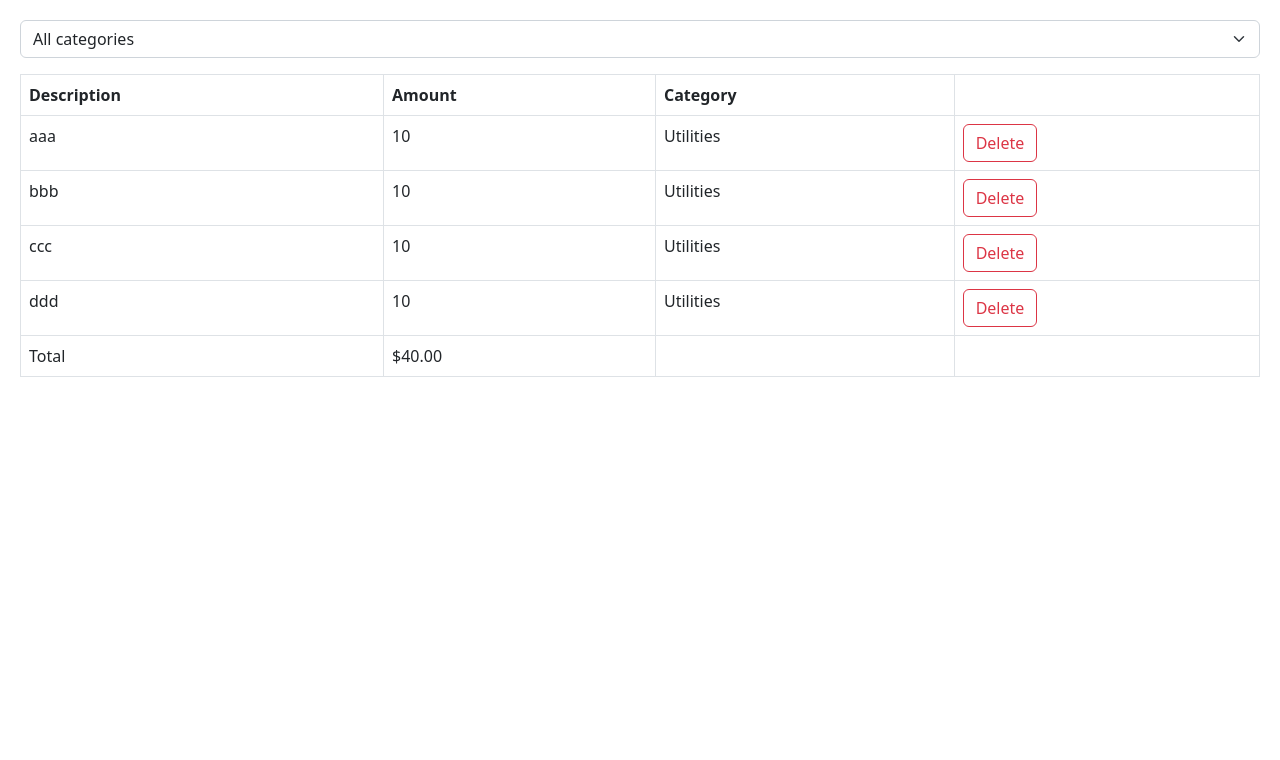
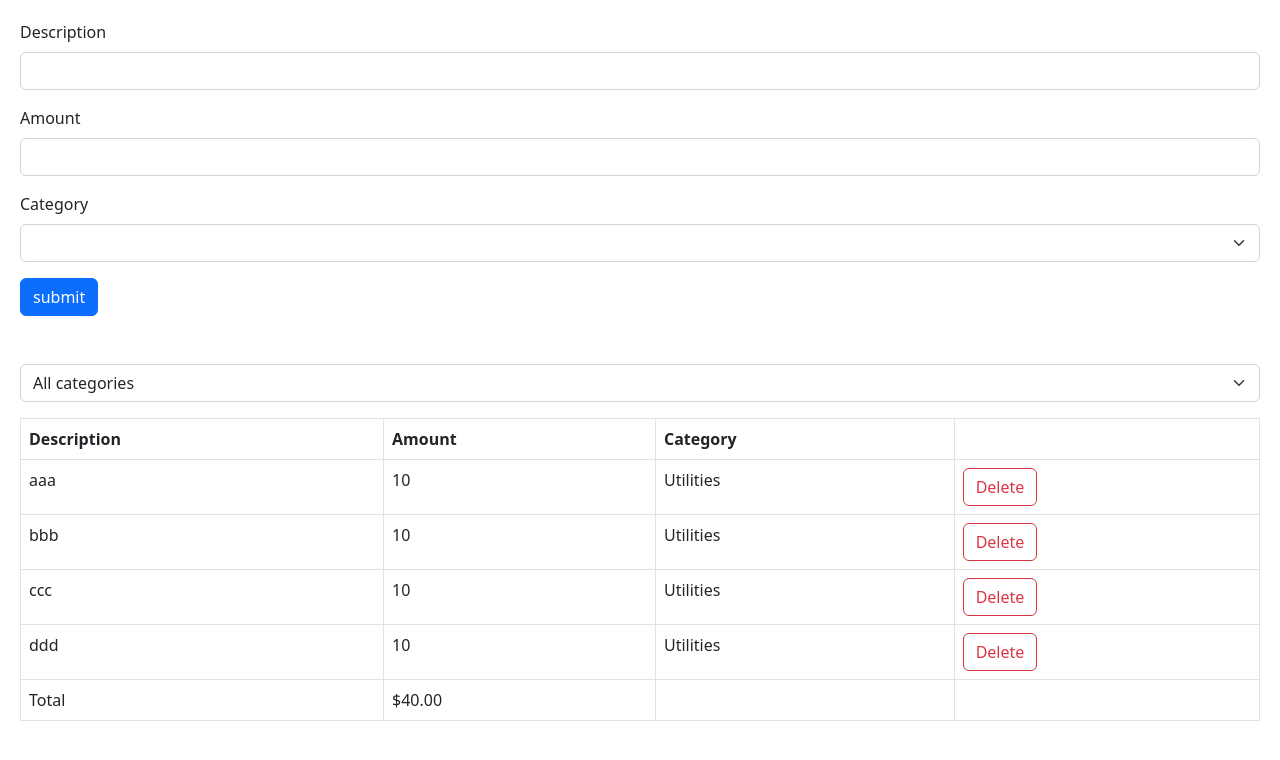
Before and after one commit to Paulgorithms/react-app, a React (Vite) app: page / in a window 1280 px wide. Shown: the top 760 px of the page. Built offline with nearby package versions, Linux system fonts and the light colour scheme.

Commit message:
Build an expense form.

```diff
--- a/src/App.tsx
+++ b/src/App.tsx
@@ -1,6 +1,9 @@
 import { useState } from "react";
 import ExpenseList from "./expense-tracker/components/ExpenseList";
 import ExpenseFilter from "./expense-tracker/components/ExpenseFilter";
+import ExpenseForm from "./expense-tracker/components/ExpenseForm";
+
+export const categories = ["Groceries", "Utilities", "Entertainment"];
 
 function App() {
   const [selectedCategory, setSelectedCategory] = useState("");
@@ -18,6 +21,9 @@
 
   return (
     <div>
+      <div className="mb-5">
+        <ExpenseForm />
+      </div>
       <div className="mb-3">
         <ExpenseFilter
           onSelectCategory={(category) => setSelectedCategory(category)}
--- a/src/expense-tracker/components/ExpenseFilter.tsx
+++ b/src/expense-tracker/components/ExpenseFilter.tsx
@@ -1,4 +1,5 @@
 import React from "react";
+import { categories } from "../../App";
 
 interface Props {
   onSelectCategory: (category: string) => void;
@@ -11,9 +12,11 @@
       onChange={(event) => onSelectCategory(event.target.value)}
     >
       <option value="">All categories</option>
-      <option value="Groceries">Groceries</option>
-      <option value="Utilities">Utilities</option>
-      <option value="Entertainment">Entertainment</option>
+      {categories.map((category) => (
+        <option key={category} value={category}>
+          {category}
+        </option>
+      ))}
     </select>
   );
 };
--- /dev/null
+++ b/src/expense-tracker/components/ExpenseForm.tsx
@@ -0,0 +1,37 @@
+import React from "react";
+import { categories } from "../../App";
+
+const ExpenseForm = () => {
+  return (
+    <form>
+      <div className="mb-3">
+        <label htmlFor="description" className="form-label">
+          Description
+        </label>
+        <input id="description" type="text" className="form-control" />
+      </div>
+      <div className="mb-3">
+        <label htmlFor="amount" className="form-label">
+          Amount
+        </label>
+        <input id="amount" type="number" className="form-control" />
+      </div>
+      <div className="mb-3">
+        <label htmlFor="category" className="form-label">
+          Category
+        </label>
+        <select name="category" id="" className="form-select">
+          <option value=""></option>
+          {categories.map((category) => (
+            <option key={category} value={category}>
+              {category}
+            </option>
+          ))}
+        </select>
+      </div>
+      <button className="btn btn-primary">submit</button>
+    </form>
+  );
+};
+
+export default ExpenseForm;
```
